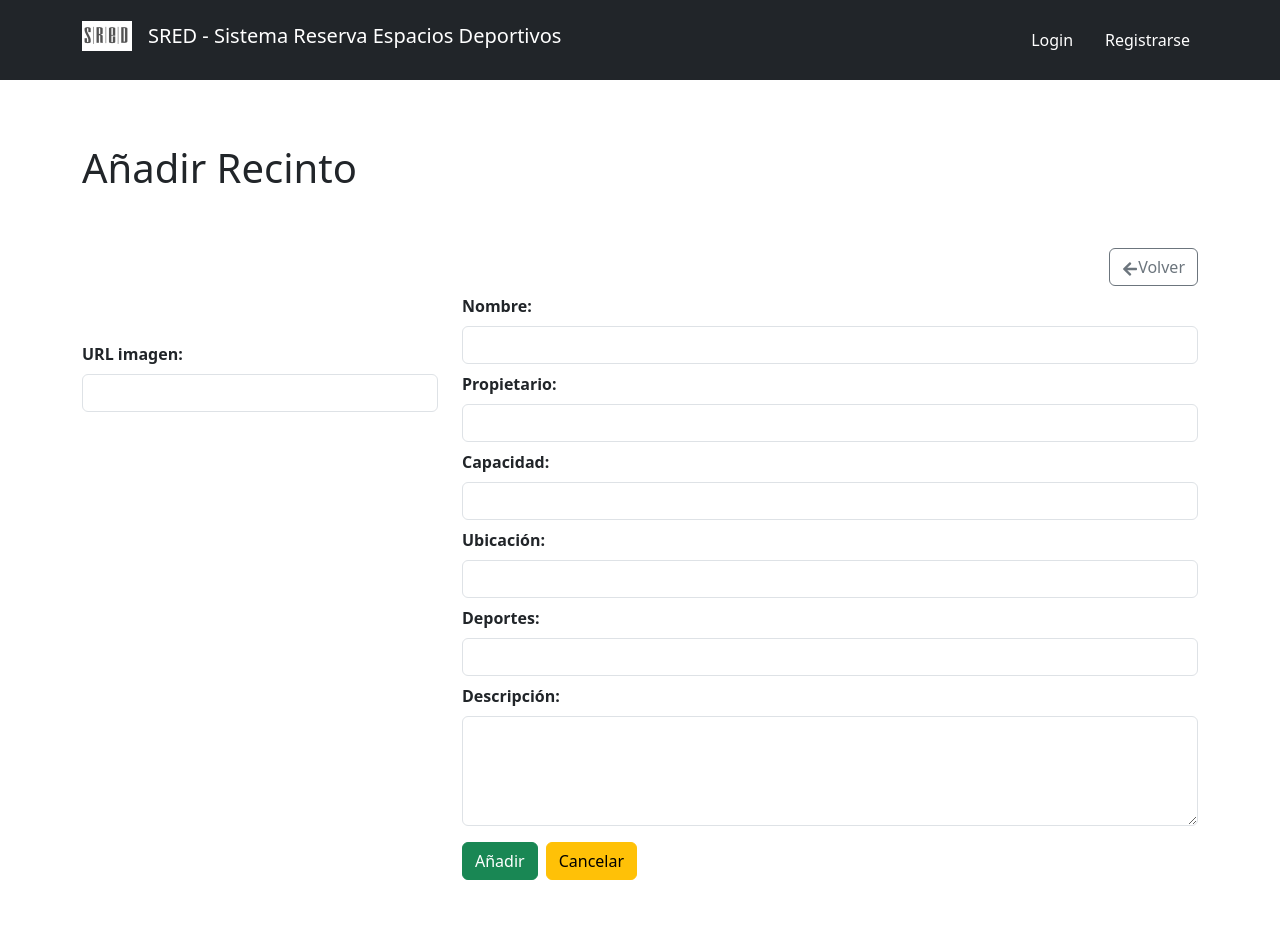
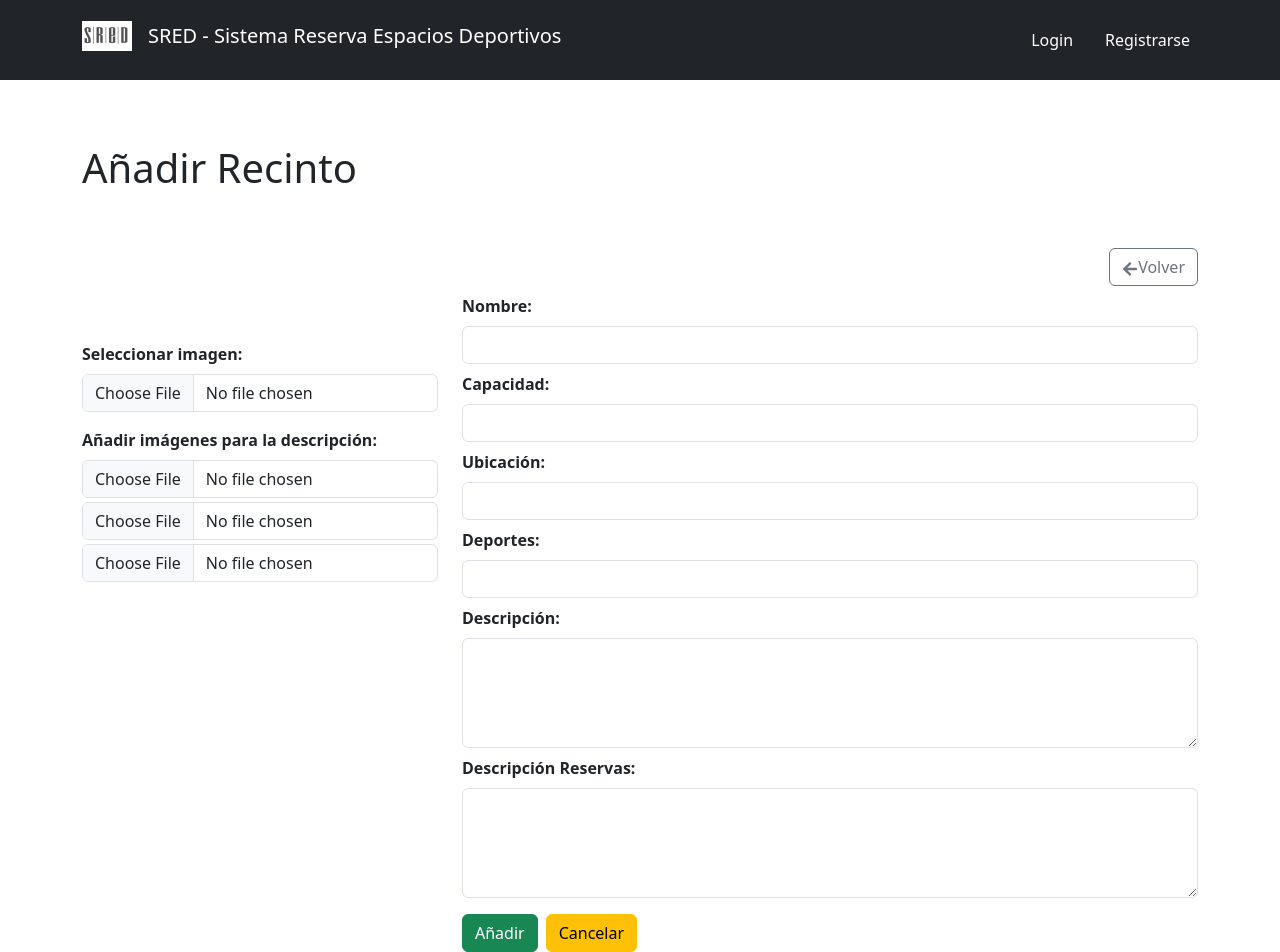
Before and after one commit to aaronvidanalora/SRED, a React (Vite) app in the folder sred/: page /nuevorecinto in a window 1280 px wide. Before the commit the page ends 880 px from the top, so only its background shows below. Built offline with nearby package versions, Linux system fonts and the light colour scheme; no server answers; the database is empty.

Commit message:
añadir todas las imagenes y mas info en añadir recinto cargarlas desde pc

```diff
--- a/sred/src/componentes/AñadirRecinto.jsx
+++ b/sred/src/componentes/AñadirRecinto.jsx
@@ -4,17 +4,20 @@ import { useNavigate } from 'react-router-dom';
 import { createClient } from '@supabase/supabase-js';
 
 function AñadirRecinto() {
-  const navigate = useNavigate()
+  const navigate = useNavigate();
   const [recinto, setRecinto] = useState({
     nombre: '',
-    propietario: '',
     capacidad: '',
     ubicacion: '',
     deportes: '',
-    descripcion: '',
-    imagen: ''
+    descripcion: '', // Cambiado de resumen a descripcion
+    info: '', // Cambiado de descripcionReservas a info
+    imagen: '',
+    imagen2: '',
+    imagen3: '',
+    imagen4: ''
   });
-  const [supabase] = useState(createClient('https://sdyghacdmxuoytrtuntm.supabase.co', 'eyJhbGciOiJIUzI1NiIsInR5cCI6IkpXVCJ9.eyJpc3MiOiJzdXBhYmFzZSIsInJlZiI6InNkeWdoYWNkbXh1b3l0cnR1bnRtIiwicm9sZSI6ImFub24iLCJpYXQiOjE3MDkwNTkxNTksImV4cCI6MjAyNDYzNTE1OX0.dxlHJ9O4V2KZfC9yAGCLCHgKdVnLU41SWSXkzgohcvI'));
+  const supabase = createClient('https://sdyghacdmxuoytrtuntm.supabase.co', 'eyJhbGciOiJIUzI1NiIsInR5cCI6IkpXVCJ9.eyJpc3MiOiJzdXBhYmFzZSIsInJlZiI6InNkeWdoYWNkbXh1b3l0cnR1bnRtIiwicm9sZSI6ImFub24iLCJpYXQiOjE3MDkwNTkxNTksImV4cCI6MjAyNDYzNTE1OX0.dxlHJ9O4V2KZfC9yAGCLCHgKdVnLU41SWSXkzgohcvI');
 
   const handleChange = (e) => {
     const { name, value } = e.target;
@@ -24,15 +27,83 @@ function AñadirRecinto() {
     }));
   };
 
+  const handleImagenChange = (e) => {
+    const file = e.target.files[0];
+    setRecinto((prevState) => ({
+      ...prevState,
+      imagen: file
+    }));
+  };
+
+  const handleImagen2Change = (e) => {
+    const file = e.target.files[0];
+    setRecinto((prevState) => ({
+      ...prevState,
+      imagen2: file
+    }));
+  };
+
+  const handleImagen3Change = (e) => {
+    const file = e.target.files[0];
+    setRecinto((prevState) => ({
+      ...prevState,
+      imagen3: file
+    }));
+  };
+
+  const handleImagen4Change = (e) => {
+    const file = e.target.files[0];
+    setRecinto((prevState) => ({
+      ...prevState,
+      imagen4: file
+    }));
+  };
+
   const handleSubmit = async (e) => {
     e.preventDefault();
     try {
-      const { data, error } = await supabase.from('recintos').insert([recinto]);
-      if (error) {
-        console.error('Error al añadir recinto:', error.message);
+      let imageUrl = ''; // Variable para almacenar la URL de la imagen principal
+      if (recinto.imagen) { // Verificar si recinto.imagen tiene valor asignado
+        const timestamp = new Date().getTime(); // Obtener el timestamp actual en milisegundos
+        const imageName = `${timestamp}_${recinto.imagen.name}`; // Concatenar timestamp con nombre de imagen
+        const { data, error } = await supabase.storage.from('recintos').upload(imageName, recinto.imagen, {
+          cacheControl: '3600',
+        });
+        if (error) {
+          console.error('Error al subir imagen:', error.message);
+          return;
+        }
+        imageUrl = `${supabase.storageUrl}/object/public/recintos/${imageName}`;
+      }
+
+      // Subir imágenes adicionales
+      const imageUrls = [];
+      const uploadImages = async (imagen, columnName) => {
+        if (imagen) {
+          const timestamp = new Date().getTime();
+          const imageName = `${timestamp}_${imagen.name}`;
+          const { data, error } = await supabase.storage.from('recintos').upload(imageName, imagen, {
+            cacheControl: '3600',
+          });
+          if (error) {
+            console.error(`Error al subir ${columnName}:`, error.message);
+            return null;
+          }
+          return `${supabase.storageUrl}/object/public/recintos/${imageName}`;
+        }
+        return null;
+      };
+
+      imageUrls.push(await uploadImages(recinto.imagen2, 'imagen2'));
+      imageUrls.push(await uploadImages(recinto.imagen3, 'imagen3'));
+      imageUrls.push(await uploadImages(recinto.imagen4, 'imagen4'));
+
+      const { data: recintoData, error: recintoError } = await supabase.from('recintos').insert([{ ...recinto, imagen: imageUrl, imagen2: imageUrls[0], imagen3: imageUrls[1], imagen4: imageUrls[2] }]);
+      if (recintoError) {
+        console.error('Error al añadir recinto:', recintoError.message);
       } else {
-        console.log('Recinto añadido exitosamente:', data);
-        navigate('/adminrecintos')
+        console.log('Recinto añadido exitosamente:', recintoData);
+        window.history.back(); // Volver atrás usando el historial del navegador
       }
     } catch (error) {
       console.error('Error al añadir recinto:', error.message);
@@ -44,7 +115,7 @@ function AñadirRecinto() {
       <div className="container">
         <h1 className="mt-5">Añadir Recinto</h1>
         <div className="d-flex justify-content-end">
-          <div onClick={() => history.back()} className="btn btn-outline-secondary mt-5">
+          <div onClick={() => window.history.back()} className="btn btn-outline-secondary mt-5"> {/* Utilizar window.history.back() para volver atrás */}
             <FaArrowLeft style={{ fontSize: '1em' }} />
             Volver
           </div>
@@ -53,13 +124,31 @@ function AñadirRecinto() {
         <div className="row mt-2">
           <div className="col-12 col-md-4 pt-2 mb-3">
             <img src={recinto.imagen} alt="" className="img-fluid" />
-            <label className="form-label mt-3 d-block" htmlFor="img"><strong>URL imagen: </strong></label>
+            <label className="form-label mt-3 d-block" htmlFor="img"><strong>Seleccionar imagen: </strong></label>
             <input
-              type="text"
+              type="file"
               name="imagen"
-              value={recinto.imagen}
               className="form-control mt-1"
-              onChange={handleChange}
+              onChange={handleImagenChange}
+            />
+            <label className="form-label mt-3 d-block" htmlFor="img2"><strong>Añadir imágenes para la descripción: </strong></label>
+            <input
+              type="file"
+              name="imagen2"
+              className="form-control mt-1"
+              onChange={handleImagen2Change}
+            />
+            <input
+              type="file"
+              name="imagen3"
+              className="form-control mt-1"
+              onChange={handleImagen3Change}
+            />
+            <input
+              type="file"
+              name="imagen4"
+              className="form-control mt-1"
+              onChange={handleImagen4Change}
             />
           </div>
           <div className="col-12 col-md-8">
@@ -70,15 +159,6 @@ function AñadirRecinto() {
                 type="text"
                 name="nombre"
                 value={recinto.nombre}
-                className="form-control"
-                onChange={handleChange}
-              />
-              <label className="form-label mt-2" htmlFor="propietario"><strong>Propietario: </strong></label>
-              <input
-                id="propietario"
-                type="text"
-                name="propietario"
-                value={recinto.propietario}
                 className="form-control"
                 onChange={handleChange}
               />
@@ -118,9 +198,18 @@ function AñadirRecinto() {
                 value={recinto.descripcion}
                 onChange={handleChange}
               />
+              <label className="form-label mt-2" htmlFor="info"><strong>Descripción Reservas: </strong></label>
+              <textarea
+                id="info"
+                name="info"
+                className="form-control"
+                rows="4"
+                value={recinto.info}
+                onChange={handleChange}
+              />
 
               <input type="submit" className="btn btn-success mt-3 me-2" value="Añadir" />
-              <div onClick={() => history.back()} className="btn btn-warning mt-3 me-2">Cancelar</div>
+              <div onClick={() => window.history.back()} className="btn btn-warning mt-3 me-2">Cancelar</div>
             </form>
           </div>
         </div>
```
